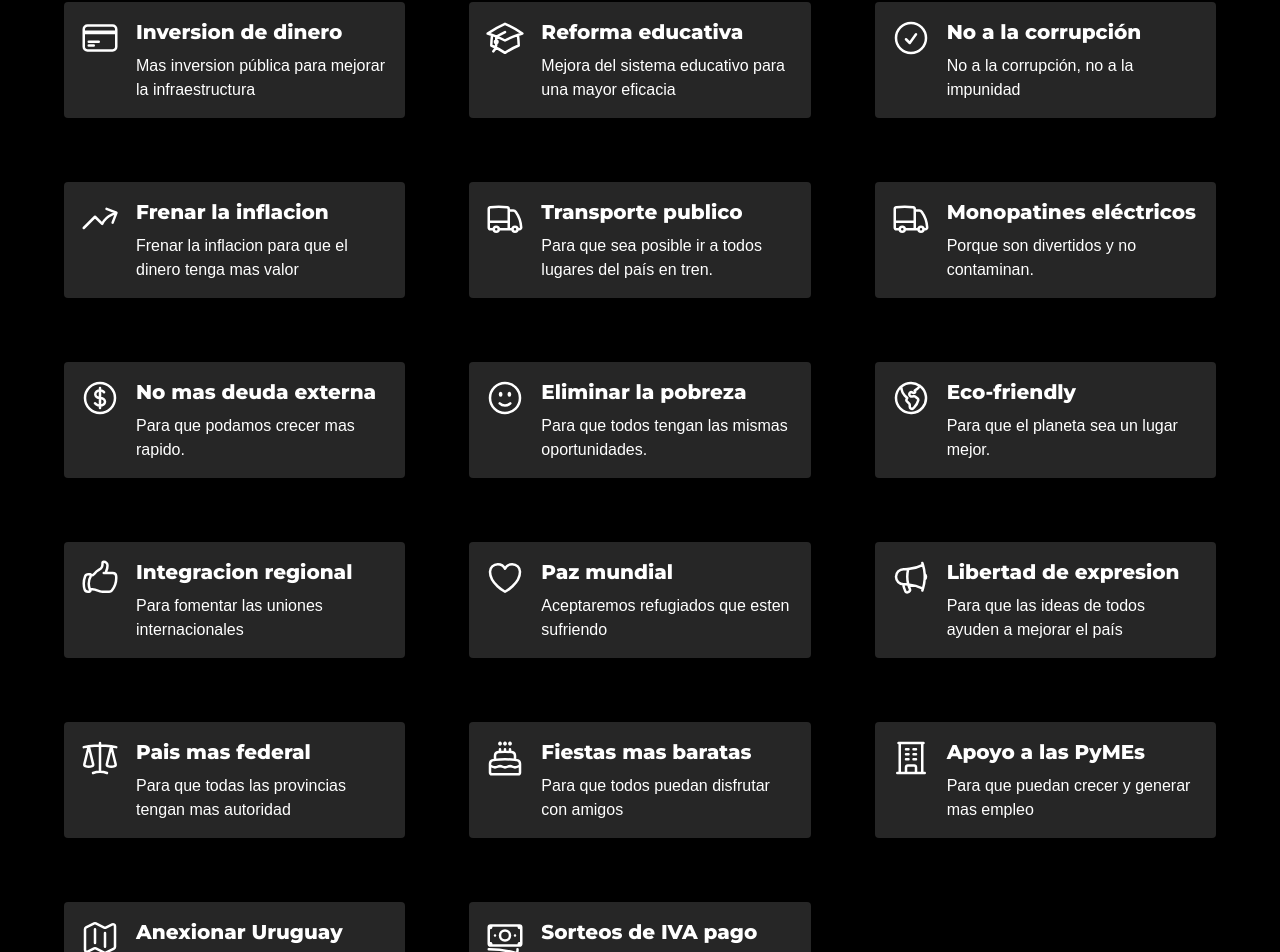
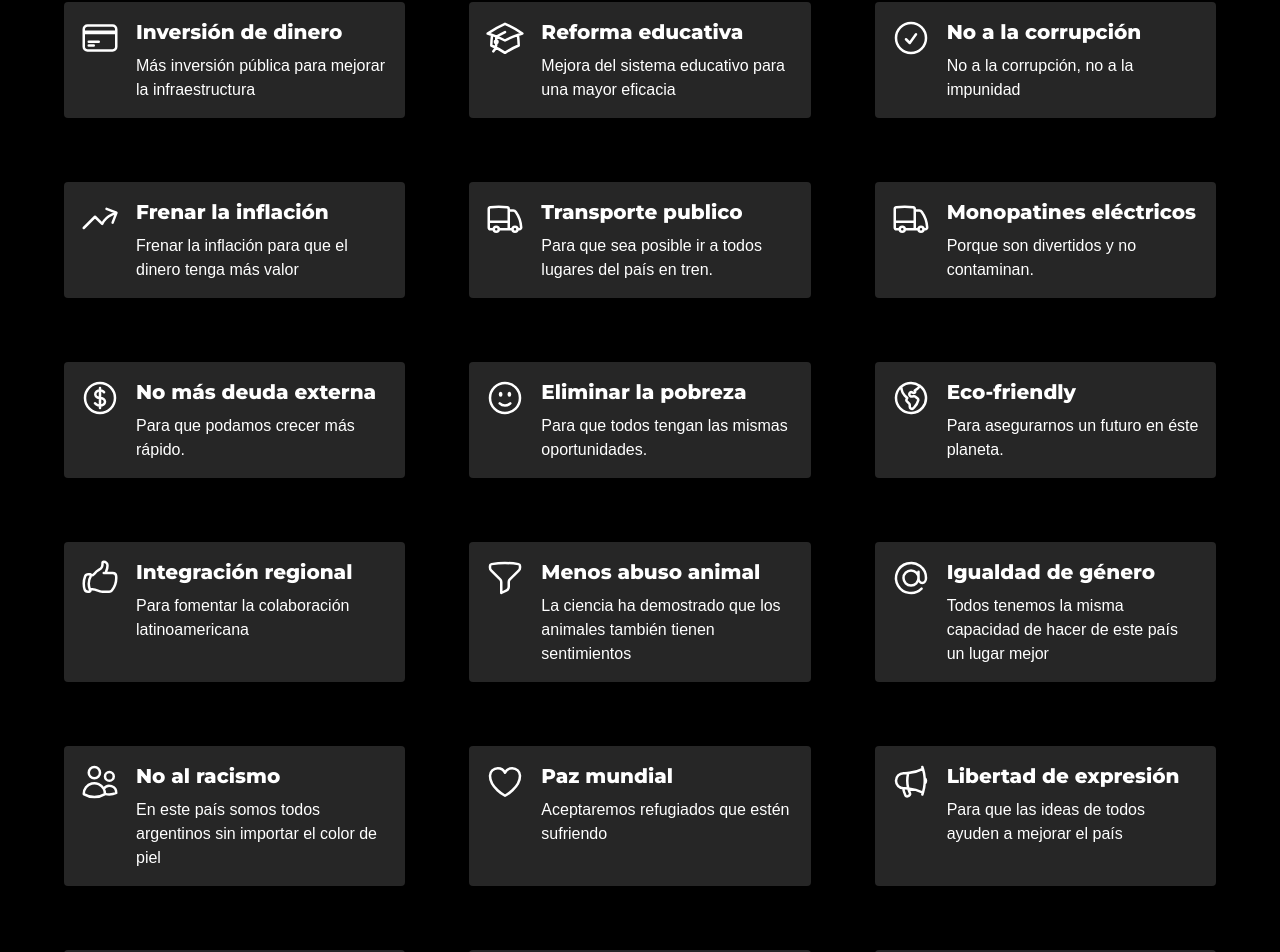
Before and after one commit to fj-gc/nashe, a Next.js app: page /propuestas in a window 1280 px wide. Shown: the part 376-1328 px from the top of the page. Built offline with nearby package versions, Linux system fonts and the light colour scheme; a web font is replaced by a local one.

Commit message:
cambie el texto

```diff
--- a/src/components/navbar/Navbar.jsx
+++ b/src/components/navbar/Navbar.jsx
@@ -48,11 +48,10 @@ export default function Navbar() {
                         </svg>
                     </button>
                     <div className="flex flex-row items-center gap-8">
-                        <h5 className="text-3xl font-bold leading-none font-bebas">
-                            🤘NASHE🤘
-                        </h5>
                         <Link className="hover:underline hover:text-red-200 hidden md:block" href="/">
-                            Inicio
+                            <h5 className="text-3xl font-bold leading-none font-bebas">
+                                🤘NASHE🤘
+                            </h5>
                         </Link>
                         <Link className="hover:underline hover:text-red-200 hidden md:block" href="img/nashe.jpg">
                             Boleta
--- a/src/constants/proposals.jsx
+++ b/src/constants/proposals.jsx
@@ -5,11 +5,14 @@ import {
     AcademicCapIcon,
     FaceSmileIcon,
     CheckCircleIcon,
+    FunnelIcon,
     ArrowTrendingUpIcon,
     TruckIcon,
     GlobeAmericasIcon,
     HandThumbUpIcon,
     HeartIcon,
+    AtSymbolIcon,
+    UsersIcon,
     MegaphoneIcon,
     ScaleIcon,
     CakeIcon,
@@ -19,8 +22,8 @@ import {
 
 var proposals = [
     {
-        title: "Inversion de dinero",
-        content: "Mas inversion pública para mejorar la infraestructura",
+        title: "Inversión de dinero",
+        content: "Más inversión pública para mejorar la infraestructura",
         icon: <CreditCardIcon className="w-10 h-10 shrink-0" />
     },
     {
@@ -34,8 +37,8 @@ var proposals = [
         icon: <CheckCircleIcon className="w-10 h-10 shrink-0" />
     },
     {
-        title: "Frenar la inflacion",
-        content: "Frenar la inflacion para que el dinero tenga mas valor",
+        title: "Frenar la inflación",
+        content: "Frenar la inflación para que el dinero tenga más valor",
         icon: <ArrowTrendingUpIcon className="w-10 h-10 shrink-0" />
     },
     {
@@ -49,8 +52,8 @@ var proposals = [
         icon: <TruckIcon className="w-10 h-10 shrink-0" />
     },
     {
-        title: "No mas deuda externa",
-        content: "Para que podamos crecer mas rapido.",
+        title: "No más deuda externa",
+        content: "Para que podamos crecer más rápido.",
         icon: <CurrencyDollarIcon className="w-10 h-10 shrink-0" />
     },
     {
@@ -60,49 +63,65 @@ var proposals = [
     },
     {
         title: "Eco-friendly",
-        content: "Para que el planeta sea un lugar mejor.",
+        content: "Para asegurarnos un futuro en éste planeta.",
         icon: <GlobeAmericasIcon className="w-10 h-10 shrink-0" />
     },
     {
-        title: "Integracion regional",
-        content: "Para fomentar las uniones internacionales",
+        title: "Integración regional",
+        content: "Para fomentar la colaboración latinoamericana",
         icon: <HandThumbUpIcon className="w-10 h-10 shrink-0" />
     },
     {
+        title: "Menos abuso animal",
+        content: "La ciencia ha demostrado que los animales también tienen sentimientos",
+        icon: <FunnelIcon className="w-10 h-10 shrink-0" />
+    },
+    {
+        title: "Igualdad de género",
+        content: "Todos tenemos la misma capacidad de hacer de este país un lugar mejor",
+        icon: <AtSymbolIcon className="w-10 h-10 shrink-0" />
+    },
+    {
+        title: "No al racismo",
+        content: "En este país somos todos argentinos sin importar el color de piel",
+        icon: <UsersIcon className="w-10 h-10 shrink-0" />
+    },
+    {
         title: "Paz mundial",
-        content: "Aceptaremos refugiados que esten sufriendo",
+        content: "Aceptaremos refugiados que estén sufriendo",
         icon: <HeartIcon className="w-10 h-10 shrink-0" />
     },
     {
-        title: "Libertad de expresion",
+        title: "Libertad de expresión",
         content: "Para que las ideas de todos ayuden a mejorar el país",
         icon: <MegaphoneIcon className="w-10 h-10 shrink-0" />
     },
     {
-        title: "Pais mas federal",
-        content: "Para que todas las provincias tengan mas autoridad",
+        title: "País más federal",
+        content: "Para que todas las provincias tengan más autoridad",
         icon: <ScaleIcon className="w-10 h-10 shrink-0" />
     },
     {
-        title: "Fiestas mas baratas",
+        title: "Fiestas más baratas",
         content: "Para que todos puedan disfrutar con amigos",
         icon: <CakeIcon className="w-10 h-10 shrink-0" />
     },
     {
-        title: "Apoyo a las PyMEs",
-        content: "Para que puedan crecer y generar mas empleo",
+        title: "Apoyo a las PyMES",
+        content: "Para que puedan crecer y generar más empleo",
         icon: <BuildingOfficeIcon className="w-10 h-10 shrink-0" />
     },
     {
         title: "Anexionar Uruguay",
-        content: "Pacificamente, para que podamos tener mas recursos",
+        content: "Pacíficamente, porque culturalmente somos muy parecidos",
         icon: <MapIcon className="w-10 h-10 shrink-0" />
     },
-    {
-        title: "Sorteos de IVA pago",
-        content: "Sorteos anuales de 100 tarjetas de IVA pago por un año",
-        icon: <BanknotesIcon className="w-10 h-10 shrink-0" />
-    }
+// Mejor todavía no
+//    {
+//        title: "Sorteos de IVA pago",
+//        content: "Sorteos anuales de 100 tarjetas de IVA pago por un año",
+//        icon: <BanknotesIcon className="w-10 h-10 shrink-0" />
+//    }
 ];
 
 export default proposals
--- a/src/pages/index.js
+++ b/src/pages/index.js
@@ -25,7 +25,7 @@ export default function Home() {
                     <div className="w-full max-w-6xl flex flex-row items-center">
                         <div className="flex-1 flex flex-col gap-4">
                             <h2 className="text-4xl uppercase">El pais necesita gente <span className="text-yellow-400">copada</span> y <span className="text-red-400">responsable</span></h2>
-                            <p>Ahi es cuando entramos nosotros. Actualmente, miles de los problemas actuales pueden ser resueltos si se les presta atencion. Si agarramos la pala y empezamos a laburar, es todo re <u>nashe</u>.</p>
+                            <p>Ahí es cuando entramos nosotros. Actualmente, miles de los problemas actuales pueden ser resueltos si se les presta atención. Si agarramos la pala y empezamos a laburar, podemos hacer del país un país <u>nashe</u>.</p>
                         </div>
                         <div className="flex-1 hidden md:flex flex-col items-center justify-center">
                             <div className="rounded-full relative h-20 w-20 border-2 border-white hover:border-transparent group transition-all cursor-pointer" onclick="MicroModal.show('video-modal')">
@@ -45,8 +45,8 @@ export default function Home() {
                 <div className="w-full max-w-6xl relative flex flex-col gap-24">
                     <div className="flex flex-col-reverse md:flex-row items-start gap-8">
                         <div className="flex-1 flex flex-col gap-8">
-                            <h3 className="uppercase text-2xl title-underline red">¿Que es lo que estamos diciendo?</h3>
-                            <p>Somos los optimistas, los que creen que con laburo y esfuerzo todo es posible. Con el plan correcto, los problemas que todos compartimos tienen solucion. No nos resignamos, sino que seguimos avanzando hacia un futuro mejor.</p>
+                            <h3 className="uppercase text-2xl title-underline red">¿Qué es lo que estamos diciendo?</h3>
+                            <p>Somos el partido solucionista, los que creen que con laburo y esfuerzo todo es posible. Con el plan correcto, los problemas que todos compartimos tienen solución. No nos resignamos, sino que seguimos avanzando hacia un futuro mejor.</p>
                         </div>
                         <div className="flex-1 flex flex-col items-center justify-center text-9xl leading-none w-full pb-10 md:pb-auto md:w-auto">
                             🤘
--- a/src/pages/propuestas.jsx
+++ b/src/pages/propuestas.jsx
@@ -6,7 +6,7 @@ export default function Propuestas() {
             <div className="w-full bg-black relative flex flex-col items-center justify-center px-8 pb-16 pt-12 md:pb-24 md:pt-20">
                 <div className="w-full max-w-6xl">
                     <h2 className="text-4xl uppercase">Con propuestas que <span className="text-yellow-400">funcionan</span> el cambio es <span className="text-red-400">posible</span></h2>
-                    <p className="text-white mt-4 text-xl">Enterate cuales son nuestras propuestas para que entre todos hagamos de la Argentina un pais mejor.</p>
+                    <p className="text-white mt-4 text-xl">Enterate cuáles son nuestras propuestas para que entre todos hagamos de la Argentina un pais mejor.</p>
                 </div>
             </div>
             <div className="flex flex-col items-center gap-32 w-full px-8 pb-16">
```
